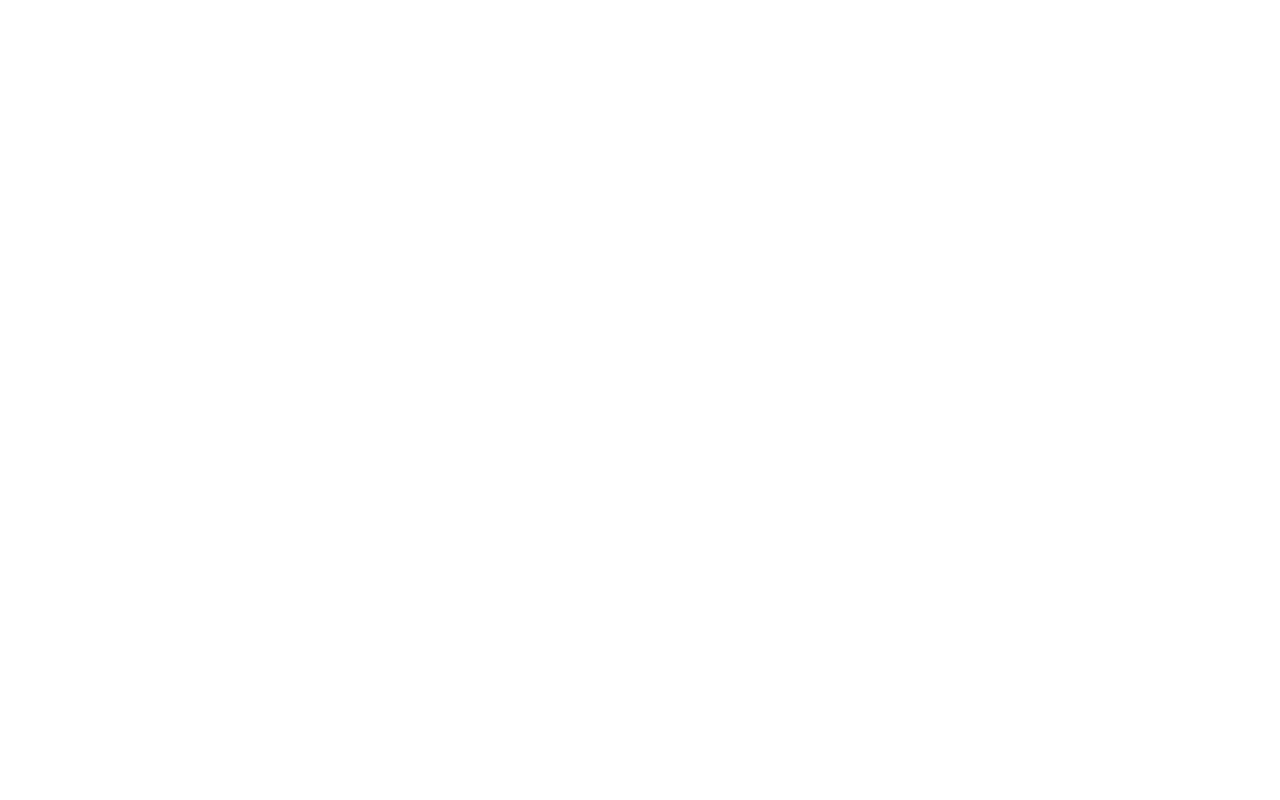
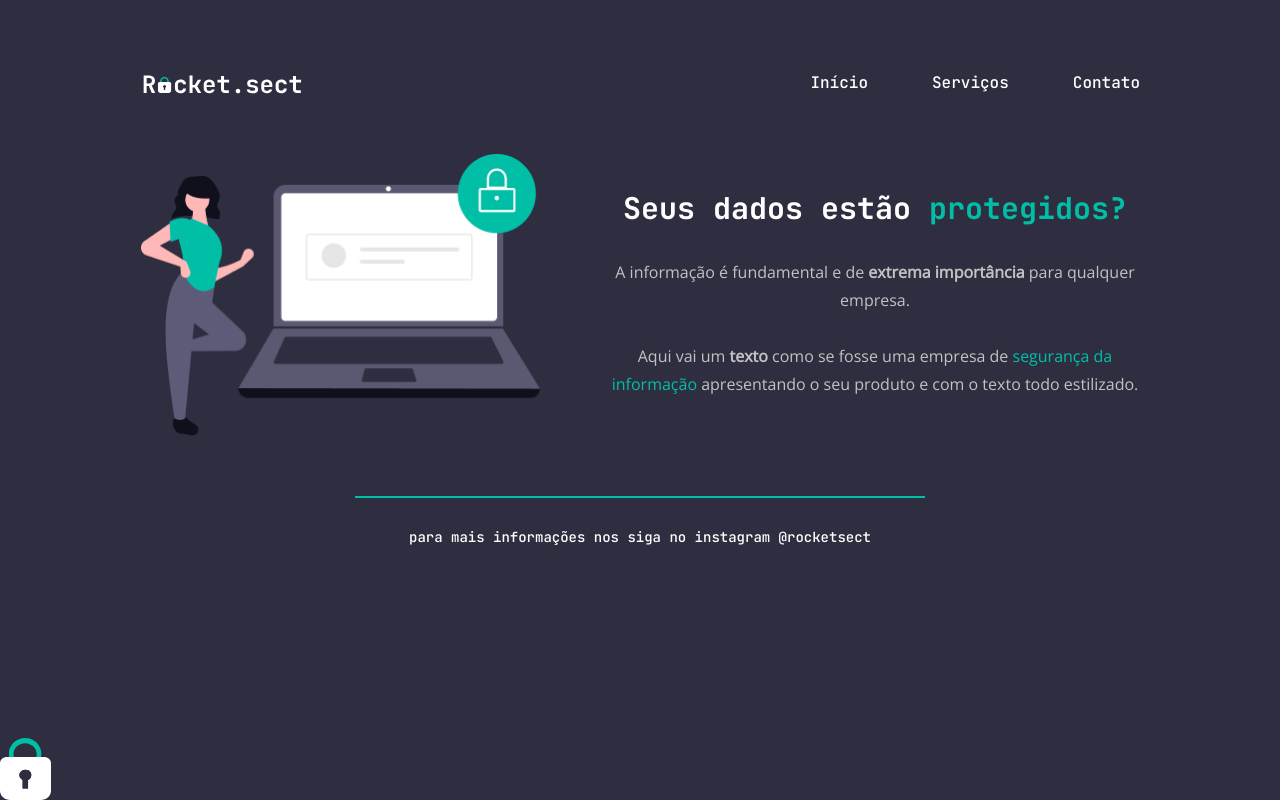
Before and after one commit to robsonlopesjr/rocketseat-explorer-rocketsect, a plain HTML site: page index.html in a window 1280 px wide. Drawn offline with nearby package versions, Linux system fonts and the light colour scheme.

Commit message:
adjust of html and css

```diff
--- a/index.html
+++ b/index.html
@@ -1,12 +1,57 @@
 <!DOCTYPE html>
 <html lang="pt-br">
   <head>
+    <link rel="preconnect" href="https://fonts.googleapis.com" />
+    <link rel="preconnect" href="https://fonts.gstatic.com" crossorigin />
+
     <meta charset="UTF-8" />
     <meta http-equiv="X-UA-Compatible" content="IE=edge" />
     <meta name="viewport" content="width=device-width, initial-scale=1.0" />
-    <title>Document</title>
+    <title>Rocket.sect</title>
 
-    <link rel="stylesheet" href="style.css">
+    <link
+      href="https://fonts.googleapis.com/css2?family=JetBrains+Mono:wght@500;700&family=Open+Sans&display=swap"
+      rel="stylesheet"
+    />
+
+    <link rel="stylesheet" href="style.css" />
   </head>
-  <body></body>
+  <body>
+    <div id="page">
+      <nav>
+        <img src="./images/logo.svg" alt="Logo da Rocket sect" />
+
+        <ul>
+          <li><a href="#">Início</a></li>
+          <li><a href="#">Serviços</a></li>
+          <li><a href="#">Contato</a></li>
+        </ul>
+      </nav>
+      <main>
+        <img
+          src="./images/img1.png"
+          alt="Desenho de uma mulher ao lado de um computador"
+        />
+        <section>
+          <h1>Seus dados estão <span>protegidos?</span></h1>
+
+          <p>
+            A informação é fundamental e de
+            <strong>extrema importância</strong> para qualquer empresa.
+            <br />
+            <br />
+            Aqui vai um <strong>texto</strong> como se fosse uma empresa de
+            <span>segurança da informação</span> apresentando o seu produto e
+            com o texto todo estilizado.
+          </p>
+        </section>
+      </main>
+
+      <footer>
+        <div id="line"></div>
+        para mais informações nos siga no instagram @rocketsect
+      </footer>
+    </div>
+    <img id="padlock" src="./images/padlock.svg" alt="Desenho de um cadeado" />
+  </body>
 </html>
--- a/style.css
+++ b/style.css
@@ -0,0 +1,96 @@
+body {
+  margin: 0;
+
+  font-family: "JetBrains Mono", monospace;
+
+  background: #2f2e41;
+}
+
+#page {
+  width: 1000px;
+  margin: 0 auto;
+
+  padding: 70px;
+}
+
+nav {
+  display: flex;
+  justify-content: space-between;
+  align-items: center;
+
+  margin-bottom: 60px;
+}
+
+ul {
+  display: flex;
+  gap: 64px;
+  list-style: none;
+
+  margin: 0;
+  padding: 0;
+}
+
+ul li a {
+  text-decoration: none;
+  color: #fff;
+}
+
+main {
+  display: flex;
+  align-items: center;
+  justify-content: space-between;
+}
+
+main img {
+  width: 400px;
+  margin-right: 70px;
+}
+
+h1 {
+  font-size: 30px;
+  line-height: 40px;
+  color: #fff;
+  font-weight: 700;
+
+  text-align: center;
+}
+
+span {
+  color: #00bfa6;
+}
+
+section p {
+  font-family: "Open Sans", sans-serif;
+  color: #c2c2c2;
+  line-height: 28px;
+  font-weight: 400;
+  text-align: center;
+
+  margin: 30px 0;
+}
+
+footer {
+  font-family: "JetBrains Mono";
+  font-weight: 500;
+  font-size: 14px;
+  line-height: 28px;
+  text-align: center;
+  color: #ffffff;
+
+  margin-top: 60px;
+}
+
+footer #line {
+  width: 568px;
+  height: 0;
+
+  margin: 0 auto 25px;
+
+  border: 1px solid #00bfa6;
+}
+
+#padlock {
+  position: fixed;
+  bottom: 0;
+  left: 0;
+}
```
